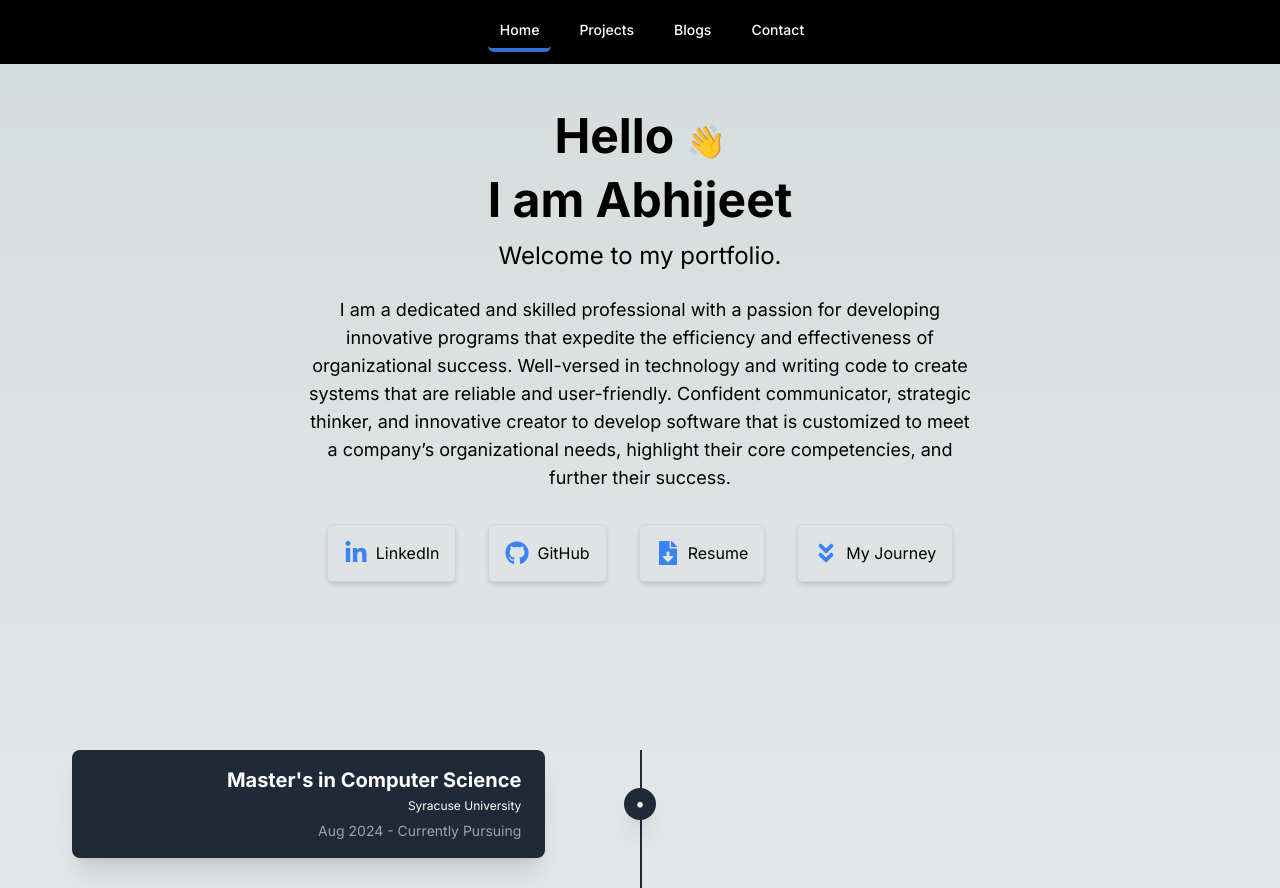
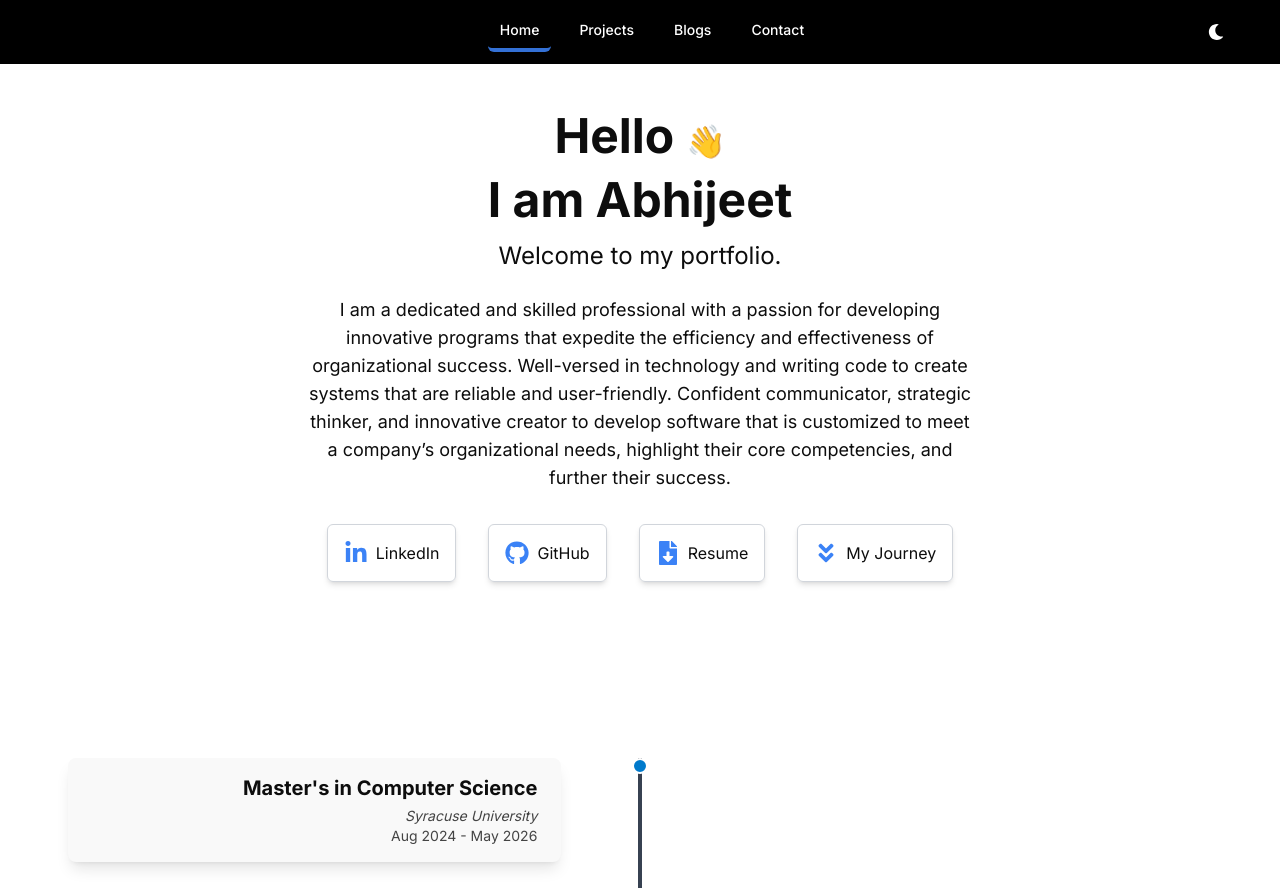
Before and after one commit to hisenberggg/portfolio, a Next.js app in the folder portfolio/: page / in a window 1280 px wide. Shown: the top 888 px of the page. Built offline with nearby package versions, Linux system fonts and the light colour scheme.

Commit message:
update
- added animation to timeline
- added toggle theme

```diff
--- a/portfolio/package.json
+++ b/portfolio/package.json
@@ -15,6 +15,7 @@
     "@tailwindcss/typography": "^0.5.13",
     "@types/mdx": "^2.0.13",
     "@vercel/analytics": "^1.3.1",
+    "aos": "^2.3.4",
     "gray-matter": "^4.0.3",
     "next": "^14.2.4",
     "next-mdx-remote": "^5.0.0",
@@ -27,6 +28,7 @@
     "remark-html": "^16.0.1"
   },
   "devDependencies": {
+    "@types/aos": "^3.0.7",
     "@types/node": "^20",
     "@types/react": "^18",
     "@types/react-dom": "^18",
--- /dev/null
+++ b/portfolio/src/app/components/aos-init.tsx
@@ -0,0 +1,15 @@
+"use client";
+
+import { useEffect } from "react";
+import AOS from "aos";
+import "aos/dist/aos.css";
+
+const AosInitializer = () => {
+  useEffect(() => {
+    AOS.init({ duration: 800, once: true });
+  }, []);
+
+  return null;
+};
+
+export default AosInitializer;
--- /dev/null
+++ b/portfolio/src/app/components/loading-indicator.tsx
@@ -0,0 +1,29 @@
+"use client";
+
+import { useEffect, useState } from "react";
+import { usePathname } from "next/navigation";
+import { useRouter } from "next/router";
+
+const LoadingIndicator = () => {
+  const [loading, setLoading] = useState(false);
+  const pathname = usePathname(); // Trigger loading on path change
+
+  useEffect(() => {
+    setLoading(true);
+
+    const timeout = setTimeout(() => {
+      setLoading(false);
+    }, 800); // simulate short animation
+
+    return () => clearTimeout(timeout);
+  }, [pathname]);
+
+  return loading ? (
+    <div className="fixed top-0 left-0 w-full h-[4px] z-[9999] bg-[var(--accent)] animate-pulse"></div>
+    // <div className="fixed inset-0 bg-black bg-opacity-60 z-50 flex items-center justify-center">
+    //     <div className="w-10 h-10 border-4 border-[var(--accent)] border-t-transparent rounded-full animate-spin"></div>
+    // </div>
+  ) : null;
+};
+
+export default LoadingIndicator;
--- a/portfolio/src/app/components/nav.tsx
+++ b/portfolio/src/app/components/nav.tsx
@@ -2,10 +2,13 @@
 import Link from 'next/link';
 import { useState, useCallback } from 'react';
 import { usePathname } from 'next/navigation';
+import { useTheme } from './theme-context';
+import { FaSun, FaMoon } from 'react-icons/fa';
 
 
 export function Navbar() {
   const [isOpen, setIsOpen] = useState(false);
+  const { toggleTheme, theme } = useTheme();
 
   const [activePath, setActivePath] = useState(usePathname());
   const handleClick = useCallback((path: string) => {
@@ -55,6 +58,19 @@ export function Navbar() {
               </div>
             </div>
           </div>
+
+          {/* theme - toggle button  */}
+          <div className="absolute inset-y-0 right-0 flex items-center pr-4">
+            <button
+              onClick={toggleTheme}
+              className="p-2 rounded-full hover:bg-gray-700 text-white transition"
+              aria-label="Toggle Theme"
+            >
+              {theme === 'light' ? <FaMoon /> : <FaSun />}
+            </button>
+          </div>
+          {/* toggle button end  */}
+
         </div>
       </div>
       <div className={`${isOpen ? 'block' : 'hidden'} sm:hidden`} id="mobile-menu">
--- /dev/null
+++ b/portfolio/src/app/components/theme-context.tsx
@@ -0,0 +1,30 @@
+"use client";
+import { createContext, useContext, useEffect, useState } from "react";
+
+const ThemeContext = createContext({ toggleTheme: () => {}, theme: "light" });
+
+export const ThemeProvider = ({ children }: { children: React.ReactNode }) => {
+  const [theme, setTheme] = useState("light");
+
+  useEffect(() => {
+    const stored = localStorage.getItem("theme");
+    const initial = stored || "light";
+    setTheme(initial);
+    document.documentElement.setAttribute("data-theme", initial);
+  }, []);
+
+  const toggleTheme = () => {
+    const newTheme = theme === "light" ? "dark" : "light";
+    document.documentElement.setAttribute("data-theme", newTheme);
+    localStorage.setItem("theme", newTheme);
+    setTheme(newTheme);
+  };
+
+  return (
+    <ThemeContext.Provider value={{ toggleTheme, theme }}>
+      {children}
+    </ThemeContext.Provider>
+  );
+};
+
+export const useTheme = () => useContext(ThemeContext);
--- a/portfolio/src/app/components/timeline.tsx
+++ b/portfolio/src/app/components/timeline.tsx
@@ -1,6 +1,5 @@
-// components/Timeline.tsx
-import React from 'react';
-import "./homepage.css";
+"use client";
+import React from "react";
 
 interface TimelineItemProps {
   title: string;
@@ -10,30 +9,40 @@ interface TimelineItemProps {
   isRight: boolean;
 }
 
-const TimelineItem: React.FC<TimelineItemProps> = ({ title, subtitle, date, content, isRight }) => (
-  <div className={`mb-8 flex justify-between items-center w-full ${isRight ? "lg:flex-row-reverse" : "lg:flex-row"} flex-col`}>
-    <div className="order-1 lg:w-5/12 w-full"></div>
-    {/* Circle element hidden in mobile view */}
-    <div className={`z-20 flex items-center order-1 bg-gray-800 shadow-xl w-8 h-8 rounded-full max-sm:hidden`}>
-      <h1 className="mx-auto font-semibold text-lg text-white">•</h1>
+const TimelineItem: React.FC<TimelineItemProps> = ({ title, subtitle, date, content, isRight }) => {
+  return (
+    <div
+      className={`flex flex-col lg:flex-row ${
+        isRight ? "lg:flex-row-reverse" : ""
+      } items-start mb-10 w-full relative`}
+      data-aos="fade-up"
+    >
+      {/* Dot — visible only on large screens */}
+      <div className="hidden lg:flex absolute left-1/2 transform -translate-x-1/2 z-10">
+        <div className="w-4 h-4 bg-[var(--accent)] rounded-full border-2 border-white" />
+      </div>
+
+      {/* Card */}
+      <div
+        className={`bg-[var(--surface)] text-[var(--text)] shadow-lg rounded-lg px-6 py-4 lg:w-5/12 w-full ml-5 ${
+          isRight ? "lg:text-right lg:mr-auto" : "lg:text-left lg:ml-auto"
+        }`}
+      >
+        <h3 className="font-bold text-xl mb-1">{title}</h3>
+        {subtitle && <h6 className="text-sm text-[var(--text-muted)] italic">{subtitle}</h6>}
+        <p className="text-sm text-[var(--text-muted)]">{date}</p>
+        {content && <p className="mt-2 text-sm">{content}</p>}
+      </div>
     </div>
-    {/* Timeline item content */}
-    <div className={`gloweffect order-1 bg-gray-800 rounded-lg shadow-xl lg:w-5/12 w-full px-6 py-4 ${isRight ? "lg:text-right" : "lg:text-left"} text-left`}>
-      <h3 className="mb-1 font-bold text-white text-xl">{title}</h3>
-      <h6 className="mb-1 text-white text-xs">{subtitle}</h6>
-      <span className="text-sm text-gray-400">{date}</span>
-      <div className="text-sm font-medium text-gray-300">{content}</div>
-    </div>
-  </div>
-);
+  );
+};
 
 const Timeline: React.FC = () => {
-  // Example data for timeline items
   const timelineItems: TimelineItemProps[] = [
     {
       title: "Master's in Computer Science",
       subtitle: "Syracuse University",
-      date: "Aug 2024 - Currently Pursuing",
+      date: "Aug 2024 - May 2026",
       content: "",
       isRight: true
     },
@@ -117,20 +126,14 @@ const Timeline: React.FC = () => {
   ];
 
   return (
-    <div className="container mx-auto w-full h-full">
-      <div className="relative wrap overflow-hidden p-10 h-full">
-        {/* Updated border styling */}
-        <div className="border-2-2 border-gray-800 absolute h-full border left-0 lg:left-1/2"></div>
-        {/* Render TimelineItems dynamically */}
-        {timelineItems.map((item, index) => (
-          <TimelineItem
-            key={index}
-            title={item.title}
-            subtitle={item.subtitle}
-            date={item.date}
-            content={item.content}
-            isRight={item.isRight}
-          />
+    <div className="container mx-auto px-4 py-12">
+      <div className="relative">
+        {/* vertical line */}
+        <div className="absolute left--1 lg:left-1/2 transform lg:-translate-x-1/2 w-1 bg-gray-700 h-full z-0" />
+
+        {/* Timeline Items */}
+        {timelineItems.map((item, idx) => (
+          <TimelineItem key={idx} {...item} />
         ))}
       </div>
     </div>
--- a/portfolio/src/app/globals.css
+++ b/portfolio/src/app/globals.css
@@ -2,7 +2,10 @@
 @tailwind components;
 @tailwind utilities;
 
-:root {
+
+
+/* ============ Old color combination ============= */
+/* :root {
   --foreground-rgb: 0, 0, 0;
   --background-start-rgb: 214, 219, 220;
   --background-end-rgb: 255, 255, 255;
@@ -24,10 +27,28 @@ body {
       rgb(var(--background-end-rgb))
     )
     rgb(var(--background-start-rgb));
-    /* background-image: url('bg.gif');
-    background-size: cover;
-    background-repeat: no-repeat;
-    background-attachment: fixed; */
+} */
+ /* ======================================== */
+
+ :root {
+  --bg: #ffffff;
+  --surface: #f9f9f9;
+  --text: #0d0d0d;
+  --text-muted: #444444;
+  --accent: #007acc;
+}
+
+[data-theme='dark'] {
+  --bg: #0d0d0d;
+  --surface: #1f1f1f;
+  --text: #f5f5f5;
+  --text-muted: #bbbbbb;
+  --accent: #29b6f6;
+}
+
+body {
+  background-color: var(--bg);
+  color: var(--text);
 }
 
 @layer utilities {
--- a/portfolio/src/app/layout.tsx
+++ b/portfolio/src/app/layout.tsx
@@ -4,6 +4,9 @@ import "./globals.css";
 import { Navbar } from "./components/nav";
 import Footer from "./components/footer"
 import { Analytics } from "@vercel/analytics/react"
+import { ThemeProvider } from "./components/theme-context";
+import AosInitializer from "./components/aos-init";
+import LoadingIndicator from "./components/loading-indicator";
 
 const inter = Inter({ subsets: ["latin"] });
 
@@ -23,10 +26,14 @@ export default function RootLayout({
       <head>
       </head>
       <body className={inter.className}>
-        <Navbar />
-        <main>{children}</main>
-        <Analytics/>
-        <Footer/>
+        <ThemeProvider>
+          <AosInitializer />
+          <LoadingIndicator />
+          <Navbar />
+          <main>{children}</main>
+          <Analytics/>
+          <Footer/>
+        </ThemeProvider>
       </body>
     </html>
 
```
Also changed, not shown: 1 other file (tests, documents, lock files or other folders).
